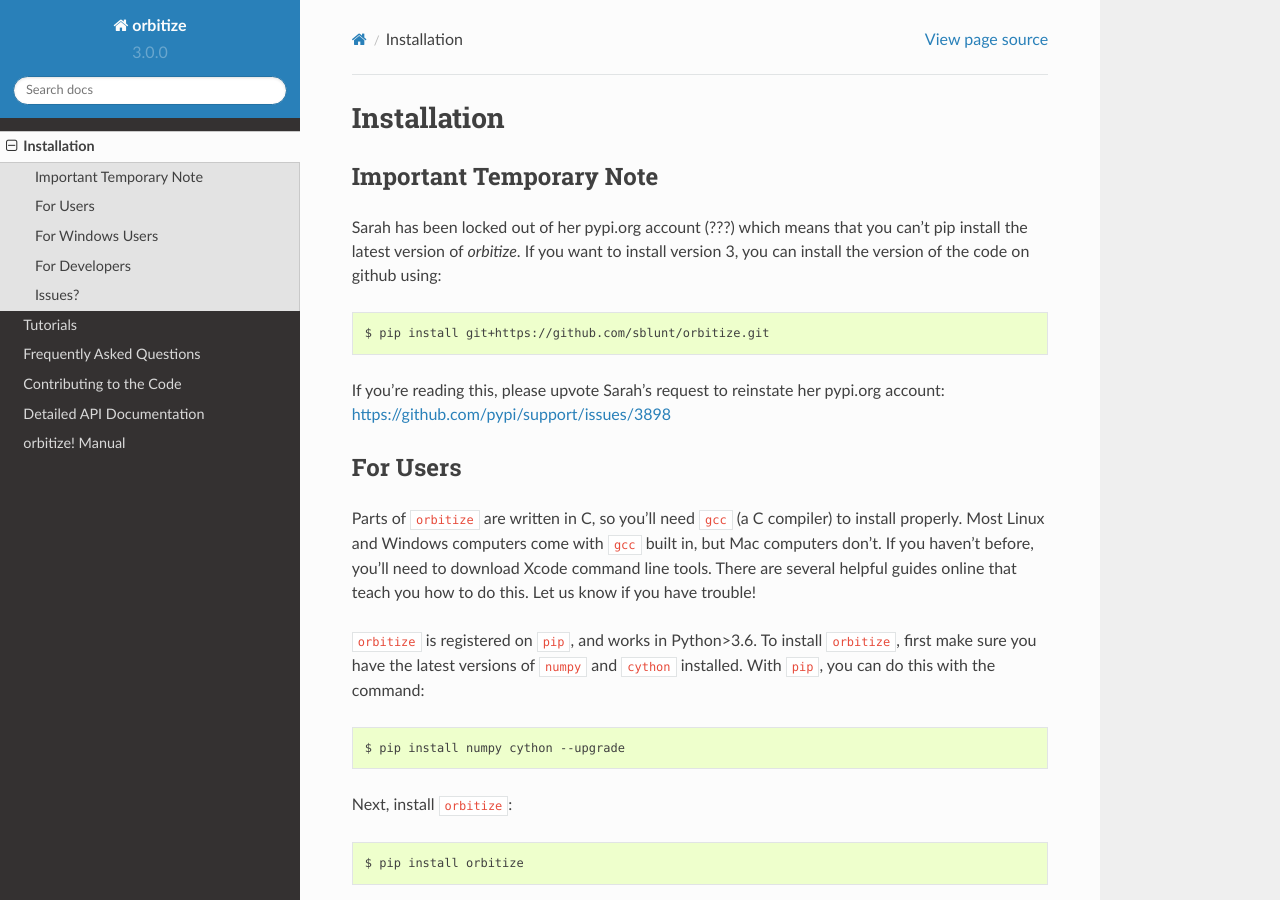
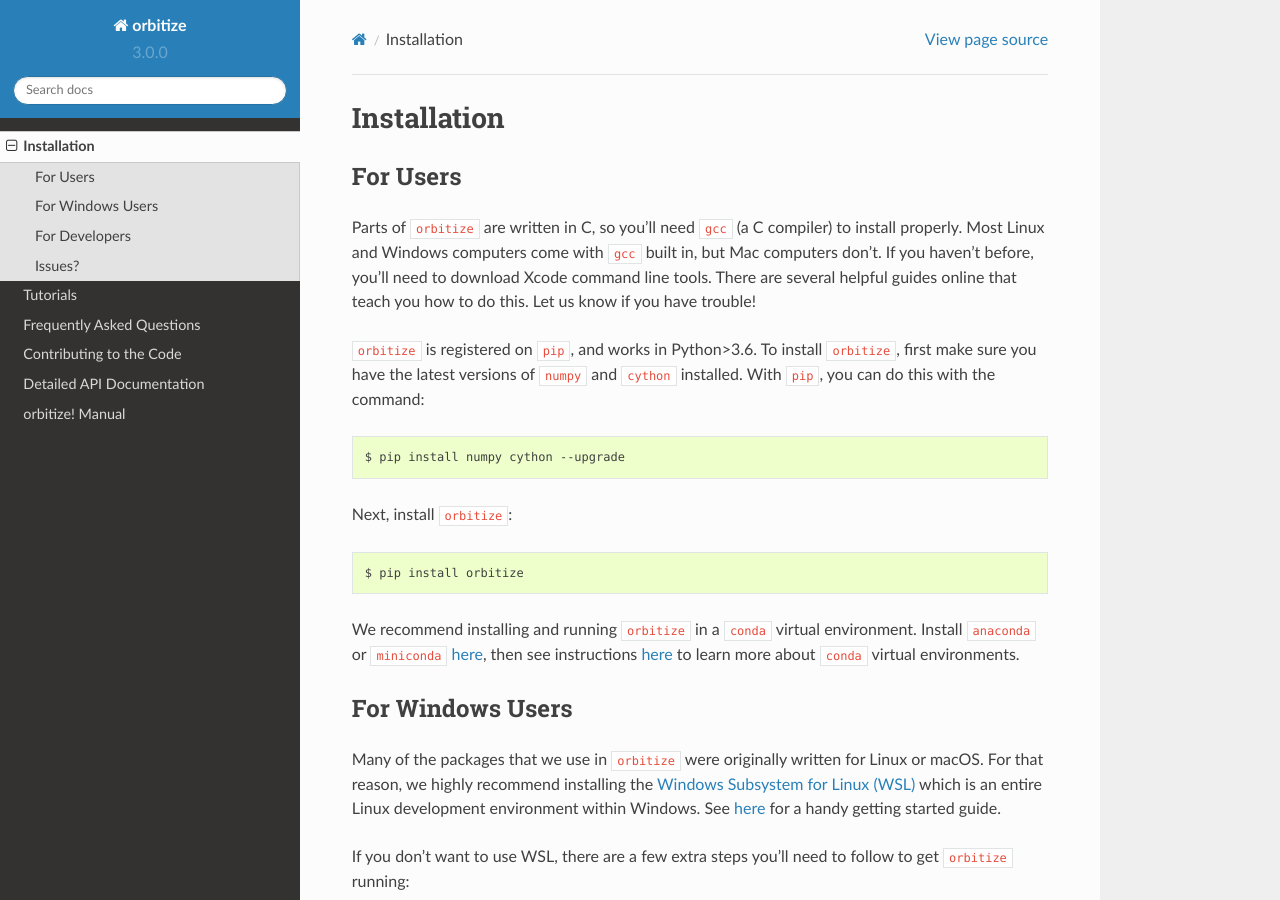
Before and after one commit to sblunt/orbitize, a Sphinx documentation site: the page built from docs/installation.rst, in a window 1280 px wide and 900 px high. Built offline with Sphinx 7.4.7 and the Read the Docs theme 2.0.0, drawn with Linux system fonts in a browser that asks for light colours; pages that are not in the unit, such as notebooks, are missing from menus.

Commit message:
remove temporary install instructions now that I have access to pypi again *bless*

```diff
--- a/docs/installation.rst
+++ b/docs/installation.rst
@@ -2,19 +2,6 @@
 
 Installation
 ============
-
-Important Temporary Note
-++++++++++++++++++++++++
-Sarah has been locked out of her pypi.org account (???) which means that you can't pip install
-the latest version of `orbitize`. If you want to install version 3, you can install the
-version of the code on github using:
-
-.. code-block:: bash
-
-	$ pip install git+https://github.com/sblunt/orbitize.git
-
-If you're reading this, please upvote Sarah's request to reinstate her pypi.org account: https://github.com/pypi/support/issues/3898
-
 
 For Users
 +++++++++
```
